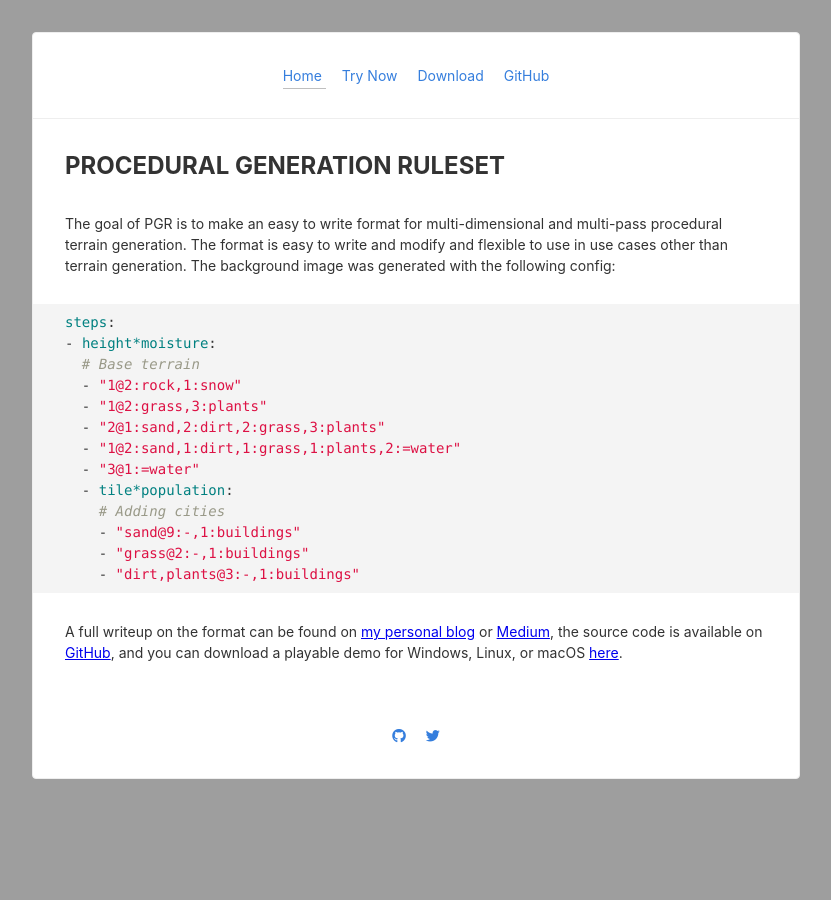
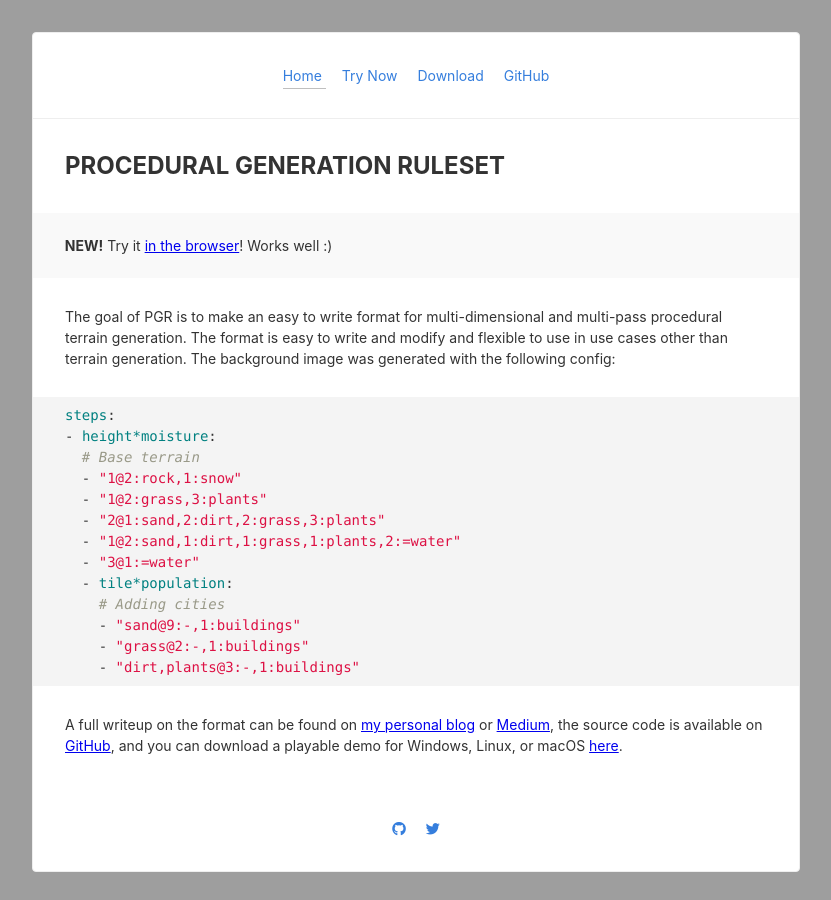
Before and after one commit to GammaGames/procedural-generation-ruleset, a Jekyll site: the page built from docs/index.md, in a window 1280 px wide. Shown: the whole page, without its empty margins (224-1055 px from the left). Built offline with Jekyll 4.4.1, drawn with Linux system fonts in a browser that asks for light colours; nearby versions of some CDN libraries.

Commit message:
update template

```diff
--- a/docs/index.md
+++ b/docs/index.md
@@ -1,6 +1,8 @@
 ---
 title: Procedural Generation Ruleset
 ---
+
+> **NEW!** Try it [in the browser](/play/)! Works well :)
 
 The goal of PGR is to make an easy to write format for multi-dimensional and multi-pass procedural terrain generation. The format is easy to write and modify and flexible to use in use cases other than terrain generation. The background image was generated with the following config:
 
```
